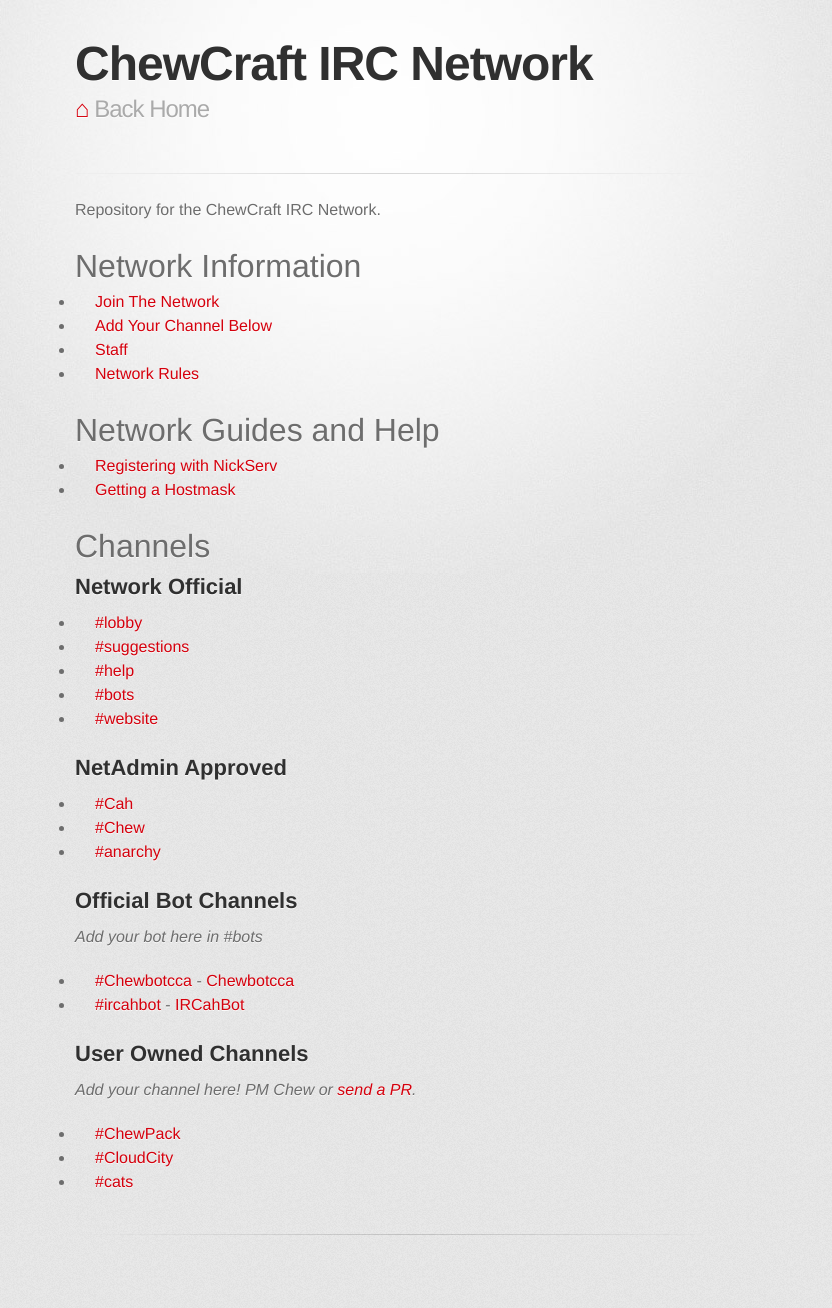
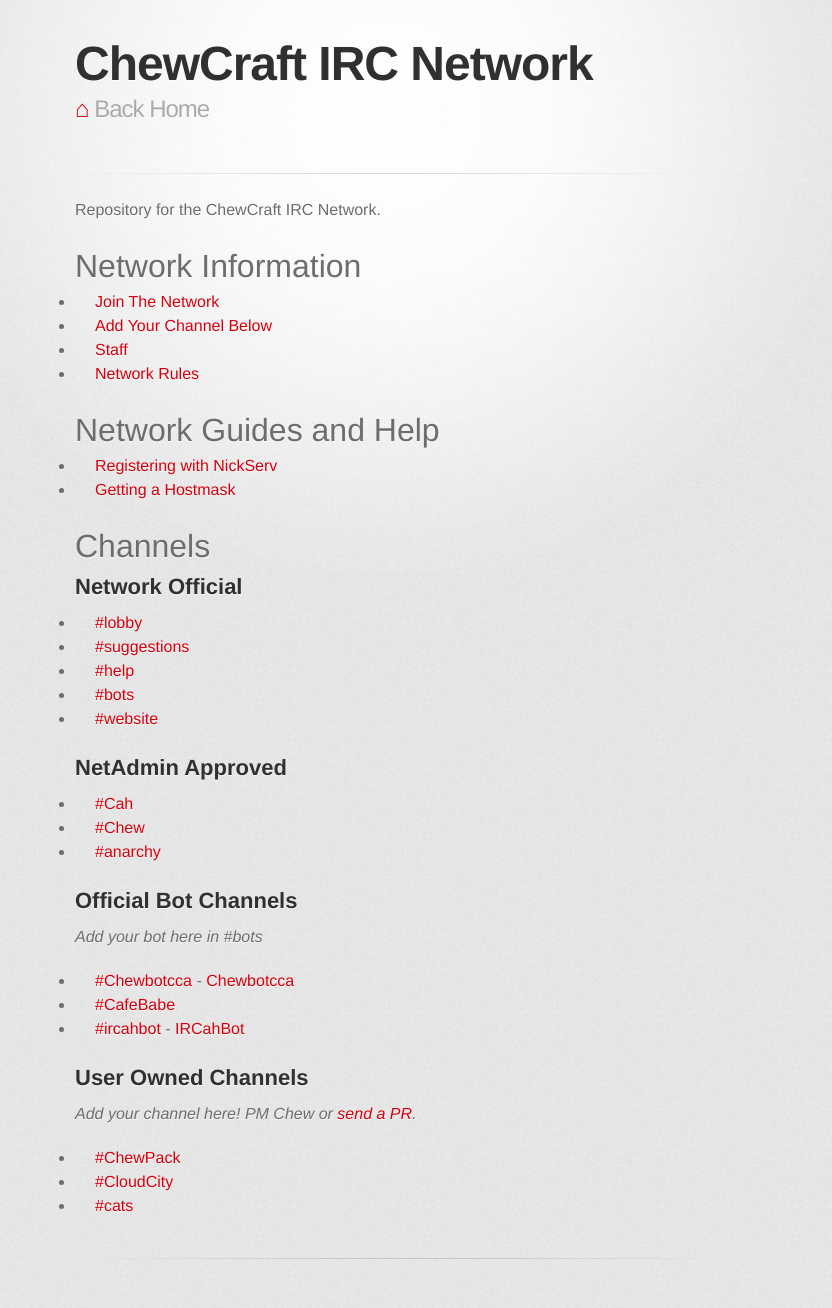
Before and after one commit to ChewChat/chew.chat, a Jekyll site: the page built from index.md, in a window 1280 px wide. Shown: the whole page, without its empty margins (255-1087 px from the left). Built offline with Jekyll 4.4.1, drawn with Linux system fonts in a browser that asks for light colours; some web fonts are replaced; our own code applies the rules of GitHub Pages for plain Markdown files; before the commit the page ends 1284 px from its top, so only the background shows below that.

Commit message:
Re-Added CafeBabe to the list of bot channels.

```diff
--- a/index.md
+++ b/index.md
@@ -35,6 +35,7 @@ Repository for the ChewCraft IRC Network.
 ## Official Bot Channels
 _Add your bot here in #bots_
 - [#Chewbotcca](channels/chewbotcca) - [Chewbotcca](http://irc.chewbotcca.co)
+- [#CafeBabe](channels/cafebabe)
 - [#ircahbot](channels/ircahbot) - [IRCahBot](https://github.com/Cahbots/IRCahBot)
 
 ## User Owned Channels
```
